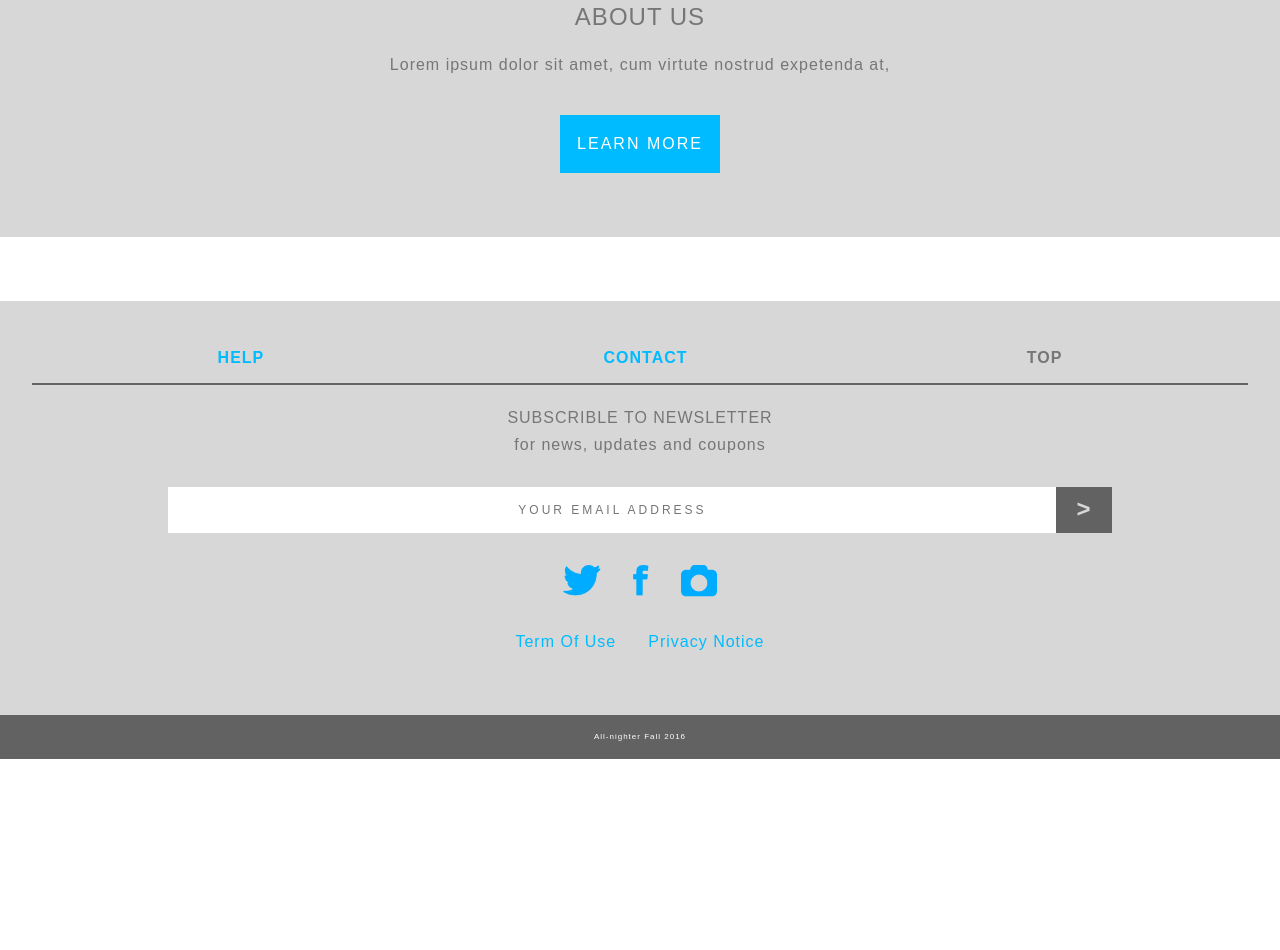
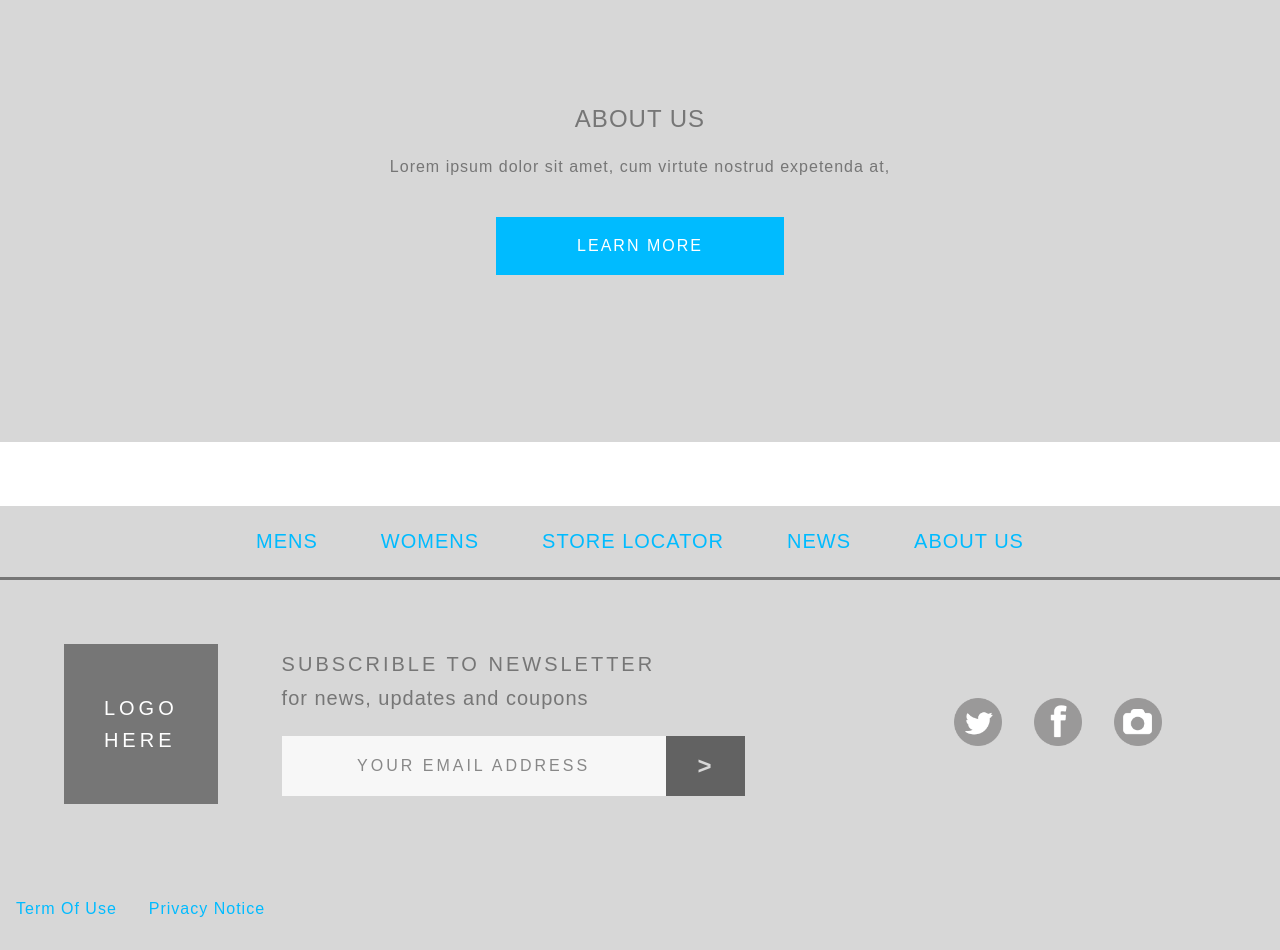
Before and after one commit to SkyNhiNguyen/week08, a website: page src/index.html in a window 1280 px wide. Shown: the part 1474-2424 px from the top of the page. Before the commit the page ends 2233 px from the top, so only its background shows below. Drawn offline with nearby package versions, Linux system fonts and the light colour scheme; files that its build step writes are made by us from their sources.

Commit message:
#section2&

```diff
--- a/src/index.html
+++ b/src/index.html
@@ -146,7 +146,7 @@
       </div>
   <!-- end quick links -->
       <div class="logo-2">
-        <h1>logo here</h1>
+        <a>logo here</a>
       </div>
 <!-- end footer logo------------------>
 
--- a/src/scss/style.scss
+++ b/src/scss/style.scss
@@ -360,10 +360,115 @@
     display: flex;
     background: $light-gray;
     justify-content: center;
+    padding: 8%;
     margin-bottom: 5%;
 
     img {
       display: none;
     }
+
+    .button-01 a {
+      width: 18rem;
+    }
+  }
+
+  .quick-links,
+  .social-links-1,
+  .copyright {
+    display: none;
+  }
+
+  footer {
+    display: flex;
+    flex-flow: row wrap;
+    padding: 0;
+
+    .footer-nav {
+      display: flex;
+      width: 100%;
+      border-bottom: 3px solid $text;
+
+      ul {
+        width: 60%;
+        display: flex;
+        justify-content: space-between;
+        margin: 1.5rem auto;
+      }
+
+      a {
+        color: $links;
+        font-size: 1.25rem;
+      }
+    }
+
+    .logo-2 {
+      display: flex;
+      width: 12%;
+      margin: 5%;
+      justify-content: center;
+      padding: 3rem;
+      background: $text;
+
+      a {
+        align-self: center;
+        color: #fff;
+        font-size: 1.25rem;
+        line-height: 2rem;
+        letter-spacing: 4px;
+      }
+    }
+
+    .newsletter {
+      display: flex;
+      width: 40%;
+      margin: 5% 0;
+      justify-content: flex-end;
+      flex-flow: column;
+      text-align: left;
+      align-items: flex-start;
+
+      h2 {
+        font-size: 1.25rem;
+        letter-spacing: 3px;
+      }
+
+      p {
+        font-size: 1.25rem;
+        line-height: 1.75rem;
+      }
+    }
+
+    form {
+      margin: 0.5rem 0;
+      width: 100%;
+      justify-content: flex-start;
+
+      input {
+        font-size: 1rem;
+        opacity: 0.8;
+      }
+
+      a {
+        align-self: center;
+        padding: 1rem 2rem;
+      }
+    }
+
+    .social-links-2 {
+      width: 25%;
+      margin: 5%;
+      display: flex;
+      justify-content: flex-end;
+
+      ul {
+        display: flex;
+        align-self: center;
+      }
+
+      img {
+        width: 3rem;
+        margin: 1rem;
+      }
+    }
   }
 }
```
